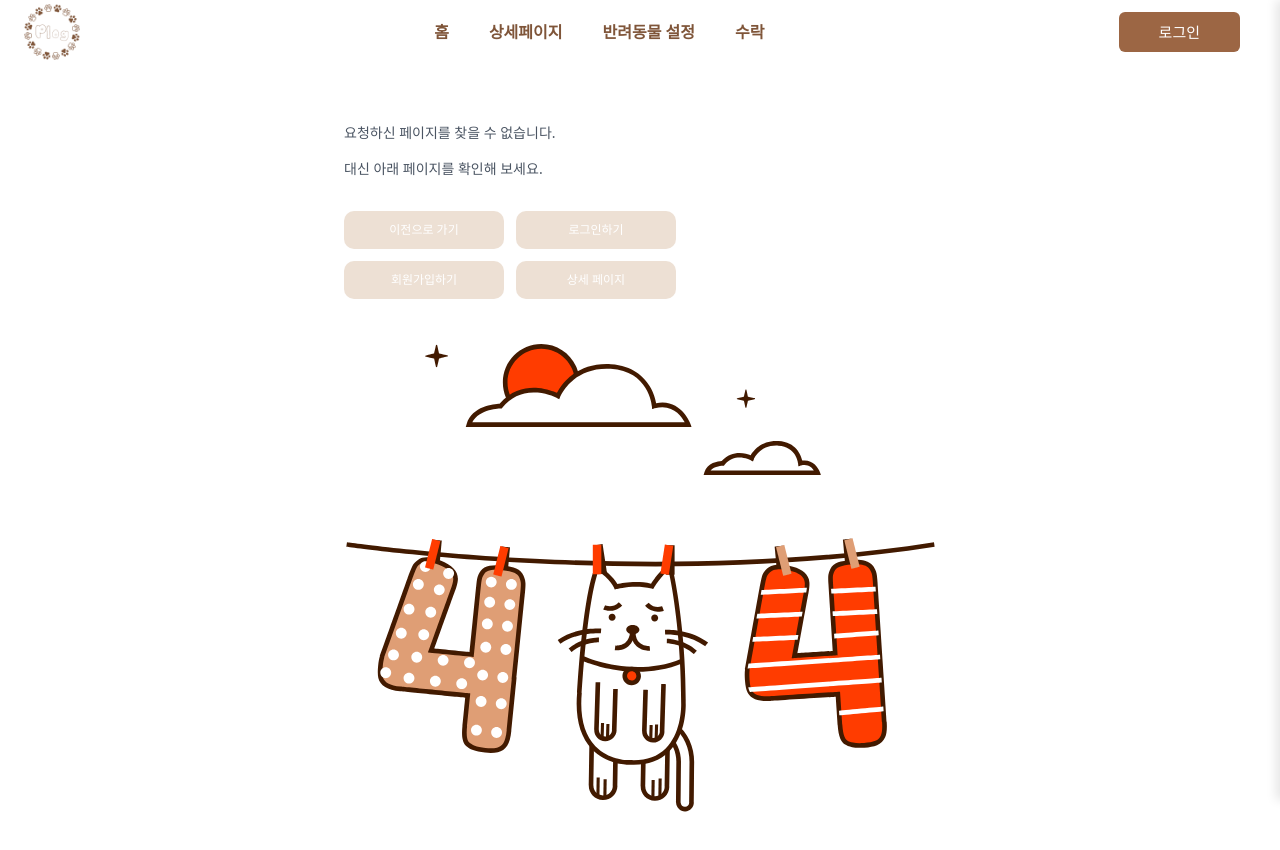
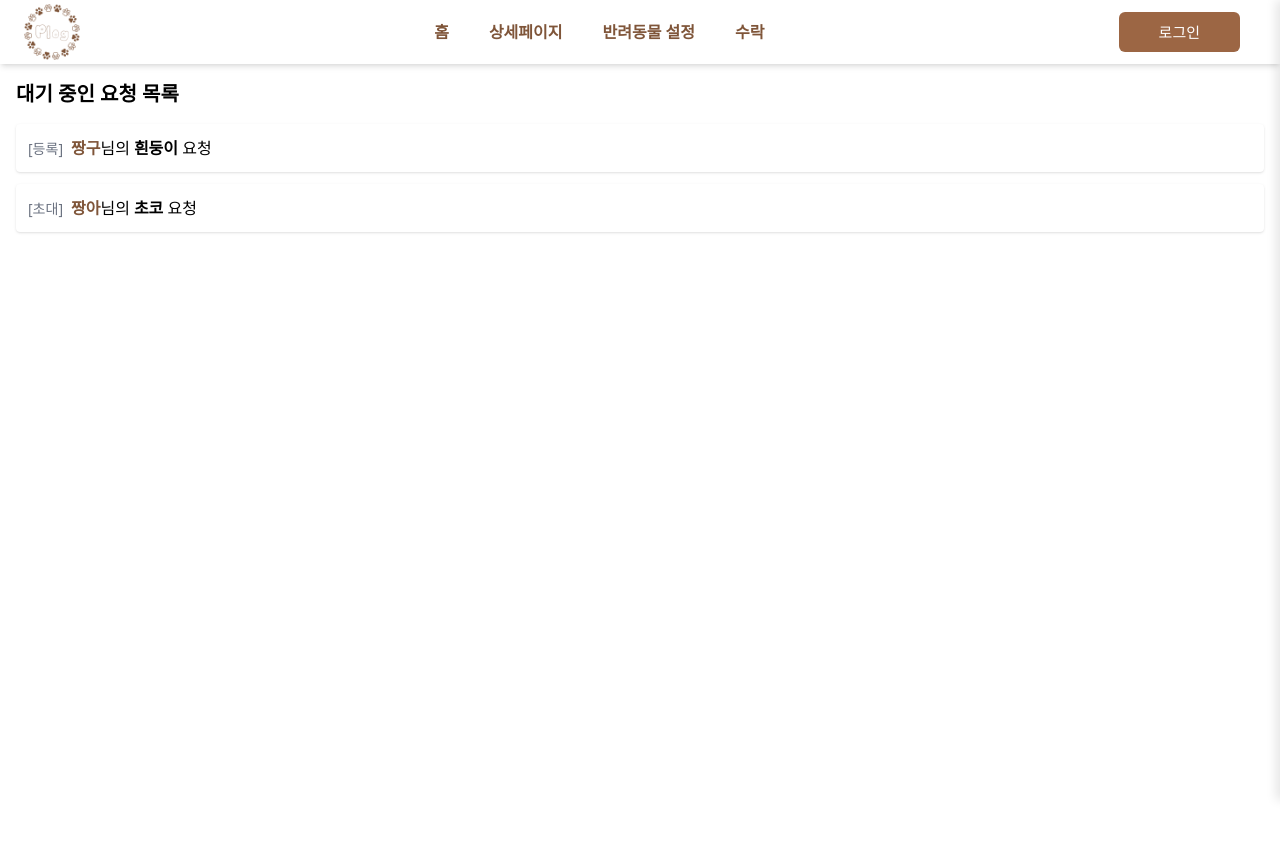
Before and after one commit to yundda/P-log_frontend, a React (Create React App) app: page /request in a window 1280 px wide. Shown: the top 850 px of the page. After the commit the page ends 800 px from the top, so only its background shows below. Built offline with nearby package versions, Linux system fonts and the light colour scheme.

Commit message:
[feat]: 250414 초대 수락 페이지 구현

```diff
--- a/src/App.jsx
+++ b/src/App.jsx
@@ -14,6 +14,7 @@ import axios from 'axios';
 import './api/axiosInterceptor';
 import Header from './components/Header';
 import Home from './pages/Index';
+import RequestList from './pages/RequestList';
 
 function App() {
   useEffect(() => {
@@ -35,7 +36,8 @@ function App() {
         {/* 유저 관련 */}
         <Route path="/login" element={<Login />} />
         <Route path="/register" element={<Register />} />
-        <Route path="/accept" element={<Accept />} />
+        {/* <Route path="/accept" element={<Accept />} /> */}
+        <Route path="/request" element={<RequestList />} />
         <Route path="/myPage" element={<MyPage />} />
 
         {/* 반려동물 관련 */}
--- a/src/components/Accept.jsx
+++ b/src/components/Accept.jsx
@@ -1,13 +1,10 @@
 import { useEffect, useState } from 'react';
-import { useNavigate, useParams } from 'react-router-dom';
 import axios from 'axios';
 import '../style/accept.scss';
 
 const API = process.env.REACT_APP_API_SERVER;
 
-export default function Accept() {
-  const { requestId } = useParams();
-  const navigate = useNavigate();
+export default function AcceptModal({ requestId, onClose, onResult }) {
   const [requestInfo, setRequestInfo] = useState(null);
   const [error, setError] = useState('');
 
@@ -15,38 +12,54 @@ export default function Accept() {
     const fetchRequestInfo = async () => {
       try {
         const response = await axios.get(
-          `${API}}/auth/requestInfo/${requestId}`,
+          `${API}/auth/requestInfo/${requestId}`,
         );
-        console.log('요청 정보 응답:', response.data);
         if (response.data.code === 'SU') {
           setRequestInfo(response.data.data);
         }
       } catch (err) {
-        console.error(' 요청 정보 에러:', err);
+        console.error('요청 정보 조회 오류:', err);
         if (err.response) {
           const { code, message } = err.response.data;
           if (code === 'NF') setError('요청 정보를 찾을 수 없습니다.');
           else if (code === 'FB') setError('요청에 대한 접근 권한이 없습니다.');
-          else setError(message);
+          else setError(message || '알 수 없는 오류입니다.');
         } else {
           setError('요청 정보를 불러오는 중 문제가 발생했습니다.');
         }
       }
     };
 
-    fetchRequestInfo();
+    if (requestId) fetchRequestInfo();
   }, [requestId]);
 
   const handleAccept = async () => {
     try {
       const response = await axios.get(`${API}/request/accept/${requestId}`);
-      console.log(' 요청 수락 응답:', response.data);
       if (response.data.code === 'SU') {
         alert('요청을 수락했습니다.');
-        navigate('/'); // 필요한 경우 리다이렉트 경로 수정
+        onResult?.('accepted');
+        onClose();
       }
     } catch (err) {
-      console.error(' 요청 수락 에러:', err);
+      handleError(err);
+    }
+  };
+
+  const handleReject = async () => {
+    try {
+      const response = await axios.get(`${API}/request/reject/${requestId}`);
+      if (response.data.code === 'SU') {
+        alert('요청을 거절했습니다.');
+        onResult?.('rejected');
+        onClose();
+      }
+    } catch (err) {
+      handleError(err);
+    }
+  };
+
+  const handleError = err => {
     if (err.response) {
       const { code } = err.response.data;
       if (code === 'NF') alert('요청을 찾을 수 없습니다.');
@@ -56,55 +69,65 @@ export default function Accept() {
     } else {
       alert('요청 처리에 실패했습니다.');
     }
-    }
   };
 
   if (error) {
     return (
-      <div className="accept-wrapper flex items-center justify-center min-h-screen">
-        <div className="text-red-500 text-xl">{error}</div>
+      <div className="accept-modal fixed inset-0 flex items-center justify-center bg-black bg-opacity-50 z-50">
+        <div className="accept-card bg-white p-6 rounded-lg shadow-md text-center max-w-md w-full">
+          <p className="text-red-500 text-lg mb-4">{error}</p>
+          <button onClick={onClose} className="bg-gray-300 px-4 py-2 rounded">
+            닫기
+          </button>
+        </div>
       </div>
     );
   }
 
   if (!requestInfo) {
     return (
-      <div className="accept-wrapper flex items-center justify-center min-h-screen">
-        <div className="text-gray-500 text-lg">로딩 중...</div>
+      <div className="accept-modal fixed inset-0 flex items-center justify-center bg-black bg-opacity-50 z-50">
+        <div className="accept-card bg-white p-6 rounded-lg shadow-md text-center max-w-md w-full">
+          <div className="text-gray-500">로딩 중...</div>
+        </div>
       </div>
     );
   }
 
   return (
-    <div className="accept-wrapper flex flex-col items-center justify-center min-h-screen">
-      <div className="accept-card border border-plog-main4 bg-white rounded-lg p-10 flex flex-col items-center gap-4">
+    <div className="accept-modal fixed inset-0 flex items-center justify-center bg-black bg-opacity-50 z-50">
+      <div className="accept-card bg-white p-6 rounded-lg shadow-md text-center max-w-md w-full">
         <img
           src="/images/user.png"
           alt="user-profile"
-          className="user-profile w-32 h-32 rounded-full object-cover"
+          className="w-24 h-24 rounded-full mx-auto mb-4"
         />
-        <h3 className="accept-alert text-2xl font-semibold text-center">
-          <span className="font-bold">{requestInfo.requesterNick}</span>님이
+        <h2 className="text-xl font-bold mb-2">
+          <span className="text-plog-main4">{requestInfo.requesterNick}</span>
+          님이
           <br />
-          초대하였습니다. 참여하시겠습니까?
-        </h3>
-
-        <div className="flex items-center gap-2 mt-2">
-          <img
-            src="/images/img1.png"
-            alt="pet-profile"
-            className="w-10 h-10 rounded-full object-cover"
-          />
-          <h3 className="text-xl font-bold text-color-4">
-            {requestInfo.petName}
-          </h3>
-        </div>
-
+          <span className="font-bold">{requestInfo.petName}</span>의 가족으로
+          초대했습니다.
+        </h2>
+        <div className="flex justify-center gap-4 mt-4">
           <button
-          className="accept-button mt-4 bg-plog-main4 text-white px-6 py-2 rounded hover:bg-plog-main3 transition"
+            className="px-4 py-2 bg-green-500 text-white rounded hover:bg-green-600"
             onClick={handleAccept}
           >
-          초대 수락
+            수락
+          </button>
+          <button
+            className="px-4 py-2 bg-red-500 text-white rounded hover:bg-red-600"
+            onClick={handleReject}
+          >
+            거절
+          </button>
+        </div>
+        <button
+          onClick={onClose}
+          className="mt-4 text-gray-500 hover:underline text-sm"
+        >
+          닫기
         </button>
       </div>
     </div>
--- /dev/null
+++ b/src/pages/RequestList.jsx
@@ -0,0 +1,59 @@
+import { useState } from 'react';
+import { mockRequestList } from './mockRequestData';
+import AcceptModal from '../components/Accept';
+
+export default function RequestList() {
+  const [selectedRequestId, setSelectedRequestId] = useState(null);
+  const [requests, setRequests] = useState(mockRequestList);
+
+  const handleResult = (requestId, result) => {
+    setRequests(prev =>
+      prev.map(req =>
+        req.requestId === requestId
+          ? { ...req, status: result === 'accepted' ? 'accepted' : 'rejected' }
+          : req,
+      ),
+    );
+  };
+
+  return (
+    <div className="request-list-wrapper p-4">
+      <h2 className="text-xl font-bold mb-4">대기 중인 요청 목록</h2>
+
+      {requests.filter(req => req.status === 'pending').length === 0 ? (
+        <p className="text-gray-500">현재 대기 중인 요청이 없습니다.</p>
+      ) : (
+        <ul className="request-list space-y-3">
+          {requests
+            .filter(req => req.status === 'pending')
+            .map(req => (
+              <li
+                key={req.requestId}
+                className="flex items-center justify-between bg-white p-3 rounded shadow hover:bg-gray-50 cursor-pointer"
+                onClick={() => setSelectedRequestId(req.requestId)}
+              >
+                <div>
+                  <span className="text-sm text-gray-500 mr-2">
+                    [{req.type === 'invite' ? '초대' : '등록'}]
+                  </span>
+                  <strong className="text-plog-main4">
+                    {req.requesterNick}
+                  </strong>
+                  님의
+                  <span className="ml-1 font-semibold">{req.petName}</span> 요청
+                </div>
+              </li>
+            ))}
+        </ul>
+      )}
+
+      {selectedRequestId && (
+        <AcceptModal
+          requestId={selectedRequestId}
+          onClose={() => setSelectedRequestId(null)}
+          onResult={result => handleResult(selectedRequestId, result)}
+        />
+      )}
+    </div>
+  );
+}
--- /dev/null
+++ b/src/pages/mockRequestData.js
@@ -0,0 +1,30 @@
+export const mockRequestList = [
+  {
+    requestId: 1,
+    requesterNick: '짱구',
+    petName: '흰둥이',
+    type: 'permission', // 'permission' | 'invite'
+    status: 'pending', // 'pending' | 'accepted' | 'rejected'
+  },
+  {
+    requestId: 2,
+    requesterNick: '짱아',
+    petName: '초코',
+    type: 'invite',
+    status: 'pending',
+  },
+  {
+    requestId: 3,
+    requesterNick: '철수',
+    petName: '복실이',
+    type: 'invite',
+    status: 'accepted',
+  },
+  {
+    requestId: 4,
+    requesterNick: '맹구',
+    petName: '나비',
+    type: 'permission',
+    status: 'rejected',
+  },
+];
```
Lines whose indentation alone changed are shown as unchanged.
